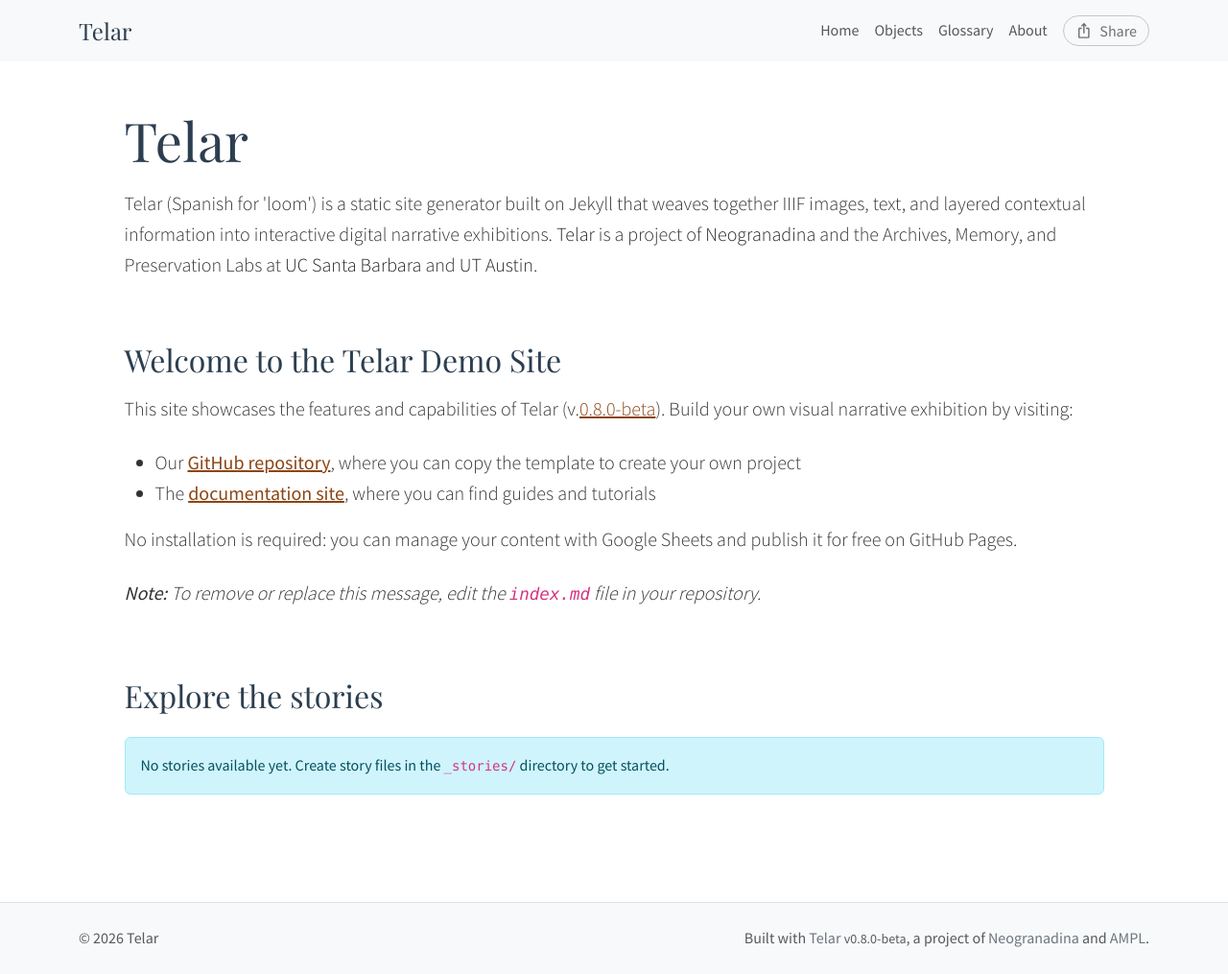
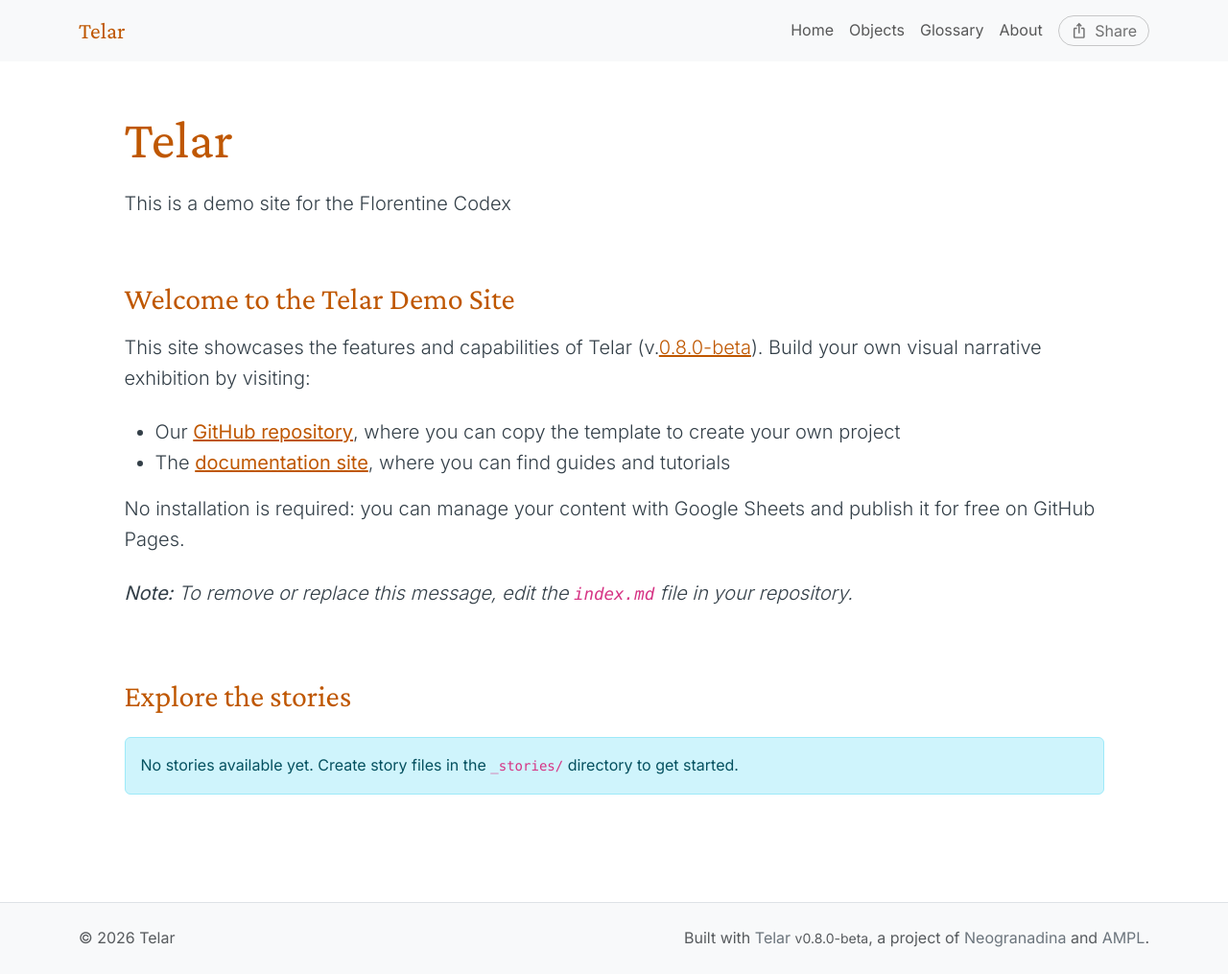
Before and after one commit to alejandravaz226-arch/demo, a Jekyll site: the page built from index.md, in a window 1280 px wide. Shown: the whole page at 96% size. Built offline with Jekyll 4.4.1, drawn with Linux system fonts in a browser that asks for light colours.

Commit message:
Update site configuations for demo or florentine codex

```diff
--- a/_config.yml
+++ b/_config.yml
@@ -3,12 +3,12 @@
 
 # Site Settings
 title: Telar
-description: "Telar (Spanish for 'loom') is a static site generator built on Jekyll that weaves together IIIF images, text, and layered contextual information into interactive digital narrative exhibitions. <a href='https://github.com/UCSB-AMPLab/telar'>Telar</a> is a project of <a href='https://neogranadina.org'>Neogranadina</a> and the Archives, Memory, and Preservation Labs at <a href='https://ampl.clair.ucsb.edu/'>UC Santa Barbara</a> and <a href='https://liberalarts.utexas.edu/history/'>UT Austin</a>."
-baseurl: "/telar"
-url: "https://ampl.clair.ucsb.edu"
+description: "This is a demo site for the Florentine Codex"
+baseurl: "/demo"
+url: "https://alejandravaz226-arch.github.io"
 author: ""
 email: ""
-telar_theme: "paisajes" # Options: paisajes, neogranadina, santa-barbara, austin, or custom
+telar_theme: "austin" # Options: paisajes, neogranadina, santa-barbara, austin, or custom
 logo: "" # Path to logo image (optional, max 80px tall, 200-300px wide recommended)
 telar_language: "en" # Options: "en" (English), "es" (Español)
 
@@ -46,8 +46,8 @@ story_key: "test"
 #    - If running locally: Run `python3 scripts/fetch_google_sheets.py` before building
 google_sheets:
   enabled: true
-  shared_url: "https://docs.google.com/spreadsheets/d/18dJWy9wkLD7Muokigg4wp85c3Vsjuphdrn0g51pwkGY/edit"
-  published_url: "https://docs.google.com/spreadsheets/d/e/2PACX-1vT9eeRoyQCr1j-1uDaWBm-rgZNXtn9A-mepL0I4dqDTx2-E_6gbVD-8x0DYDVhppiAzrFpd20_9cr3z/pubhtml"
+  shared_url: "https://docs.google.com/spreadsheets/d/1z9NWCTeUBYsLvtTYhio_SuuXujpO3DI4Ltk0gwU-6xc/edit?usp=sharing"
+  published_url: "https://docs.google.com/spreadsheets/d/e/2PACX-1vQ0o1L0EgNcceaIq0t-L4WKXtEj1XnwNFw_1ZUMSsbUe144erTlocZvD2bQstrogtUuy_Q7J189-MAM/pubhtml"
 
 
 #
```
